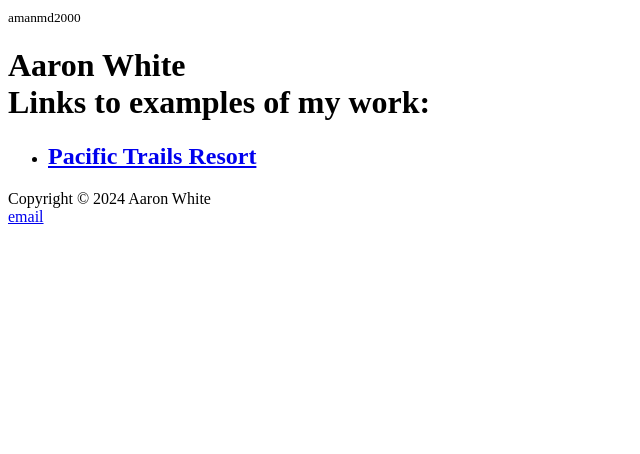
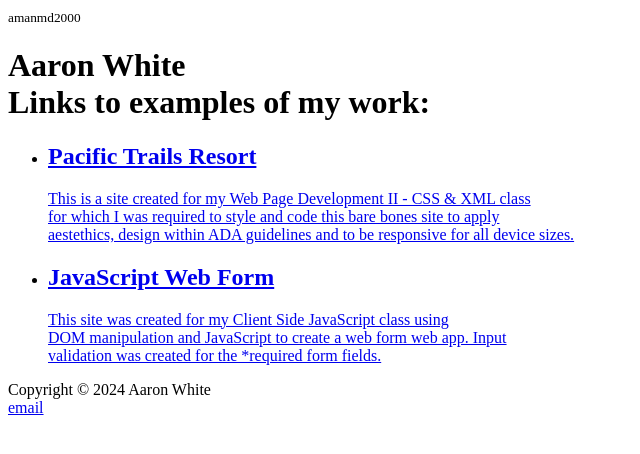
Before and after one commit to amanmd2000/amanmd2000.github.io, a plain HTML site: page index.html in a window 1280 px wide. Shown: the whole page, without its empty margins (0-640 px from the left). Drawn offline with Linux system fonts and the light colour scheme.

Commit message:
Added JS-WebForm project

```diff
--- a/index.html
+++ b/index.html
@@ -32,12 +32,23 @@ in Web Design & Development
             <header>
                 <small>amanmd2000</small>
                 <h1>Aaron White<br>
-                Links to examples of my work:
+                    Links to examples of my work:
                 </h1>
             </header>
             <nav>
                 <ul>
-                    <li><a href="PacificTrailsResort/index.html"><h2>Pacific Trails Resort</h2></a></li>
+                    <li><a href="PacificTrailsResort/index.html">
+                            <h2>Pacific Trails Resort</h2>
+                            <p>This is a site created for my Web Page Development II - CSS & XML class<br>
+                                for which I was required to style and code this bare bones site to apply<br>
+                                aestethics, design within ADA guidelines and to be responsive for all device sizes.</p>
+                        </a></li>
+                    <li><a href="JS-WebForm/index.html">
+                            <h2>JavaScript Web Form</h2>
+                            <p>This site was created for my Client Side JavaScript class using<br>
+                                DOM manipulation and JavaScript to create a web form web app. Input<br>
+                                validation was created for the *required form fields.</p>
+                        </a></li>
                 </ul>
             </nav>
 
```
